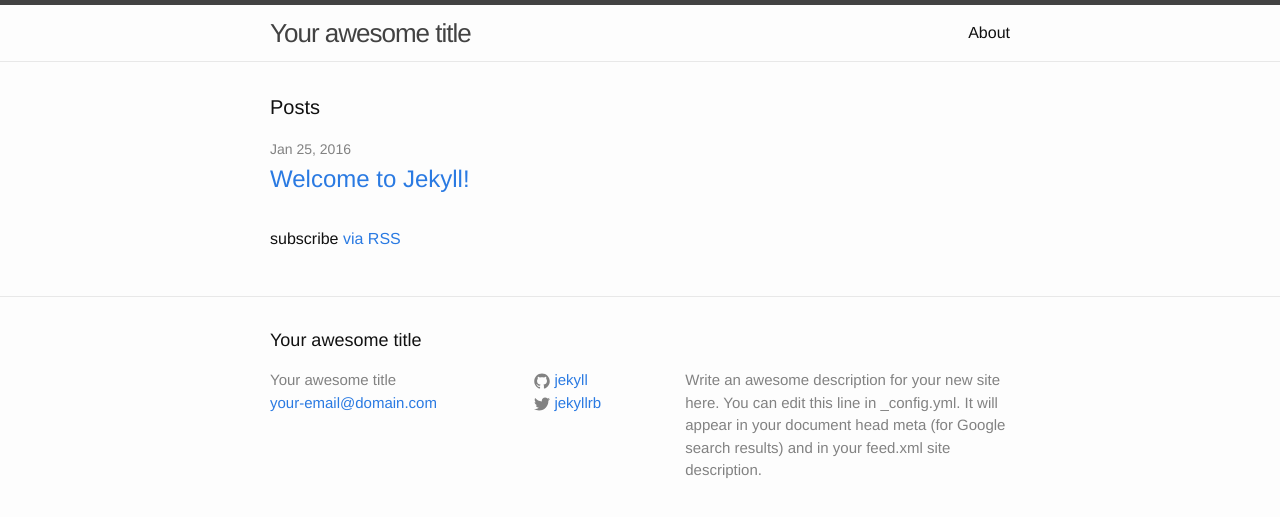
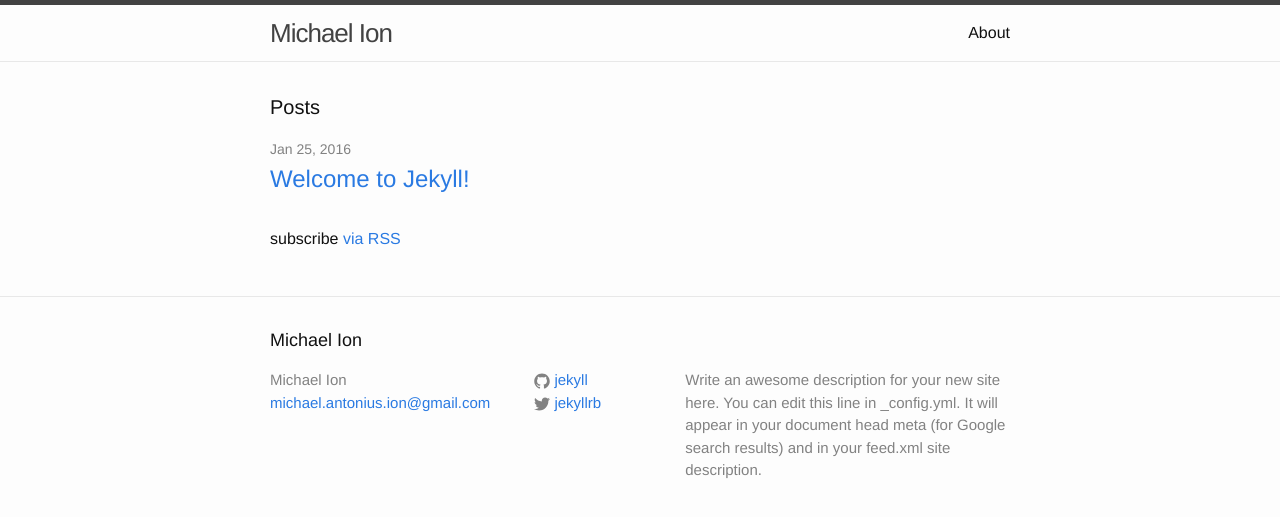
Before and after one commit to mionisation/mionisation.github.io, a Jekyll site: the page built from index.html, in a window 1280 px wide. Shown: the top 517 px of the page. Built offline with Jekyll 4.4.1, drawn with Linux system fonts in a browser that asks for light colours.

Commit message:
edit config

```diff
--- a/_config.yml
+++ b/_config.yml
@@ -1,12 +1,12 @@
 # Site settings
-title: Your awesome title
-email: your-email@domain.com
+title: Michael Ion
+email: michael.antonius.ion@gmail.com
 description: > # this means to ignore newlines until "baseurl:"
   Write an awesome description for your new site here. You can edit this
   line in _config.yml. It will appear in your document head meta (for
   Google search results) and in your feed.xml site description.
 baseurl: "" # the subpath of your site, e.g. /blog/
-url: "http://yourdomain.com" # the base hostname & protocol for your site
+url: "http://michaelion.net" # the base hostname & protocol for your site
 twitter_username: jekyllrb
 github_username:  jekyll
 
```
